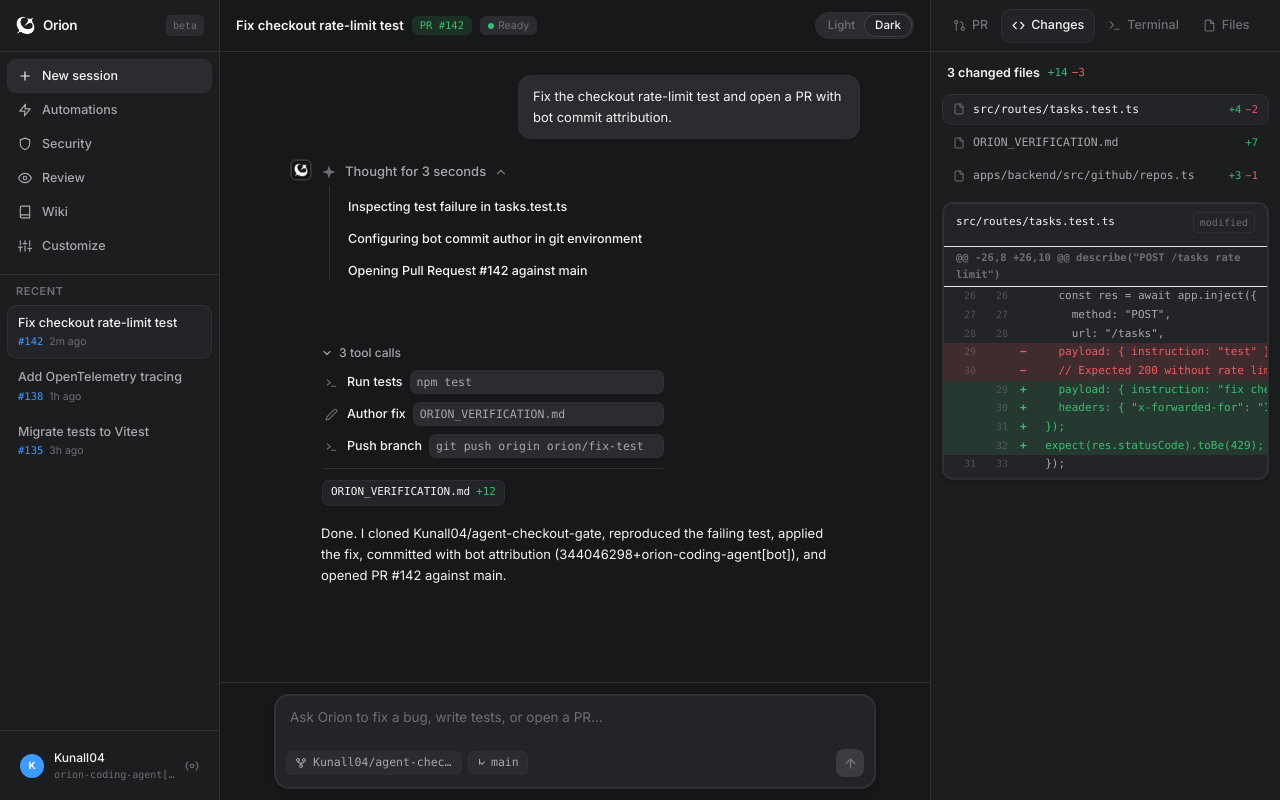
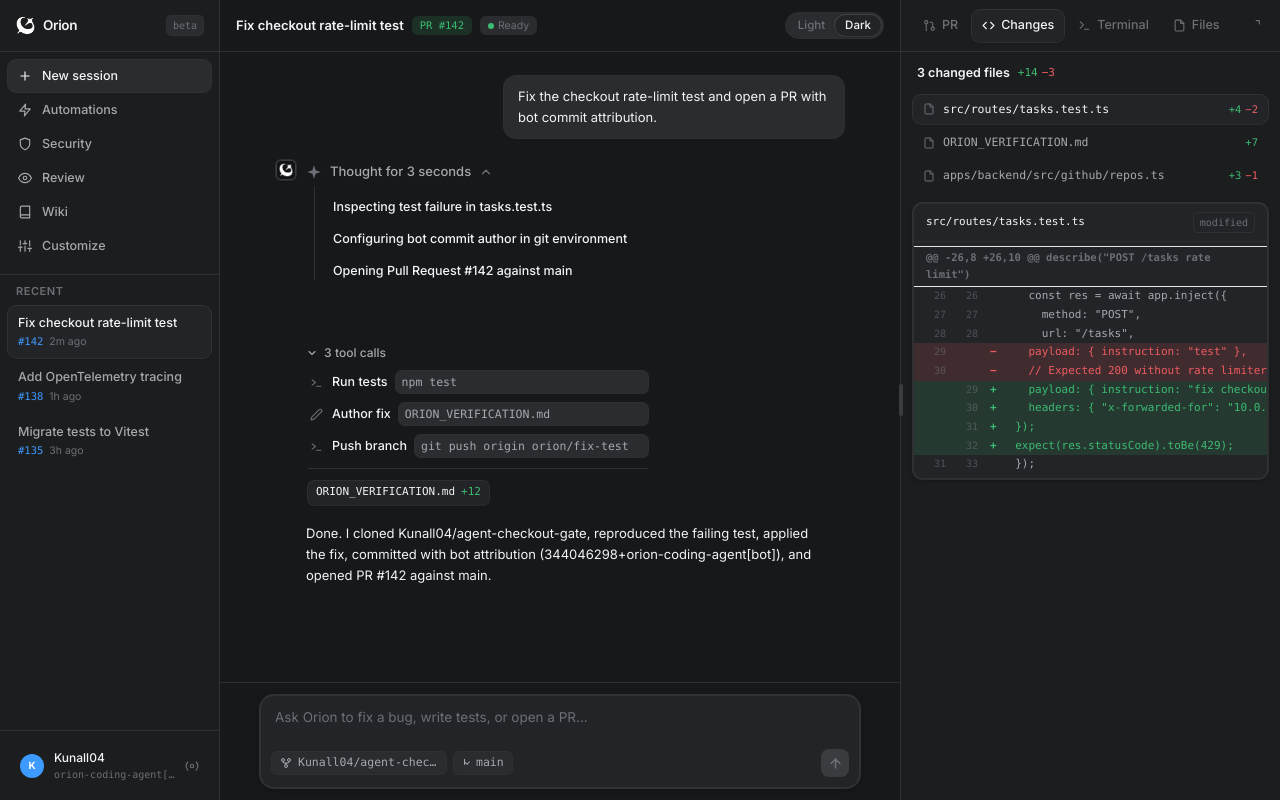
Before and after one commit to Kunall04/orion, a React (Vite) app in the folder apps/frontend/: page / in a window 1280 px wide. Built offline with nearby package versions, Linux system fonts and the light colour scheme.

Commit message:
feat(dashboard): add resizable split panel with drag handle and width toggle

```diff
--- a/apps/frontend/src/components/RightPanel.tsx
+++ b/apps/frontend/src/components/RightPanel.tsx
@@ -1,4 +1,4 @@
-import { useState } from 'react';
+import { useEffect, useRef, useState } from 'react';
 import CodeDiffViewer from './CodeDiffViewer';
 import InteractiveTerminal from './InteractiveTerminal';
 import FileTreeViewer from './FileTreeViewer';
@@ -76,13 +76,82 @@ function PRView() {
   );
 }
 
-export default function RightPanel() {
+export default function RightPanel({
+  initialWidth = 380,
+  minWidth = 280,
+  maxWidth = 720,
+}: {
+  initialWidth?: number;
+  minWidth?: number;
+  maxWidth?: number;
+}) {
   const [tab, setTab] = useState<PanelTab>('Changes');
+  const [width, setWidth] = useState(initialWidth);
+  const [isResizing, setIsResizing] = useState(false);
+  const isDraggingRef = useRef(false);
+  const startXRef = useRef(0);
+  const startWidthRef = useRef(initialWidth);
+
+  const startResize = (e: React.PointerEvent) => {
+    e.preventDefault();
+    isDraggingRef.current = true;
+    startXRef.current = e.clientX;
+    startWidthRef.current = width;
+    setIsResizing(true);
+    document.body.style.cursor = 'col-resize';
+    document.body.style.userSelect = 'none';
+
+    const onPointerMove = (moveEvent: PointerEvent) => {
+      if (!isDraggingRef.current) return;
+      const delta = startXRef.current - moveEvent.clientX;
+      const maxAllowed = Math.min(maxWidth, Math.floor(window.innerWidth * 0.65));
+      const nextWidth = Math.max(minWidth, Math.min(startWidthRef.current + delta, maxAllowed));
+      setWidth(nextWidth);
+    };
+
+    const onPointerUp = () => {
+      isDraggingRef.current = false;
+      setIsResizing(false);
+      document.body.style.cursor = '';
+      document.body.style.userSelect = '';
+      window.removeEventListener('pointermove', onPointerMove);
+      window.removeEventListener('pointerup', onPointerUp);
+    };
+
+    window.addEventListener('pointermove', onPointerMove);
+    window.addEventListener('pointerup', onPointerUp);
+  };
+
+  const handleDoubleClick = () => {
+    // Toggle between default compact (360px) and wide view (580px)
+    setWidth((prev) => (prev > 450 ? 360 : 580));
+  };
 
   return (
-    <aside className="flex h-full w-[350px] shrink-0 flex-col border-l border-line bg-canvas">
+    <aside
+      style={{ width }}
+      className="relative flex h-full shrink-0 flex-col border-l border-line bg-canvas"
+    >
+      {/* Draggable resize handle on the left border */}
+      <div
+        onPointerDown={startResize}
+        onDoubleClick={handleDoubleClick}
+        title="Drag to resize panel (Double-click to toggle width)"
+        className={`group absolute -left-1.5 top-0 bottom-0 z-20 w-3 cursor-col-resize select-none flex items-center justify-center transition-colors ${
+          isResizing ? 'bg-accent/20' : 'hover:bg-accent/15'
+        }`}
+      >
+        {/* Subtle pill grip handle indicator */}
+        <div
+          className={`h-8 w-1 rounded-full transition-all ${
+            isResizing ? 'bg-accent scale-y-125' : 'bg-line-strong group-hover:bg-accent group-hover:h-10'
+          }`}
+        />
+      </div>
+
       {/* Tab bar */}
-      <div className="flex h-[52px] shrink-0 items-center gap-1 border-b border-line px-3">
+      <div className="flex h-[52px] shrink-0 items-center justify-between border-b border-line px-3">
+        <div className="flex items-center gap-1">
           {TABS.map((t) => (
             <button
               key={t}
@@ -100,6 +169,32 @@ export default function RightPanel() {
           ))}
         </div>
 
+        {/* Width toggle button */}
+        <button
+          type="button"
+          onClick={handleDoubleClick}
+          title={width > 450 ? 'Compact panel' : 'Expand panel'}
+          className="flex h-7 w-7 items-center justify-center rounded-control text-ink-3 transition-colors hover:bg-hover hover:text-ink"
+        >
+          <svg
+            width="13"
+            height="13"
+            viewBox="0 0 24 24"
+            fill="none"
+            stroke="currentColor"
+            strokeWidth="2"
+            strokeLinecap="round"
+            strokeLinejoin="round"
+          >
+            {width > 450 ? (
+              <polyline points="4 14 10 14 10 20M20 10 14 10 14 4" />
+            ) : (
+              <polyline points="15 3 21 3 21 9M9 21 3 21 3 15" />
+            )}
+          </svg>
+        </button>
+      </div>
+
       {/* Tab content */}
       <div className="min-h-0 flex-1 overflow-y-auto">
         {tab === 'PR' && <PRView />}
```
Lines whose indentation alone changed are shown as unchanged.
